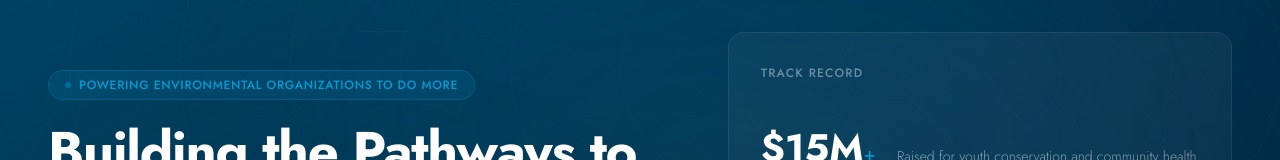
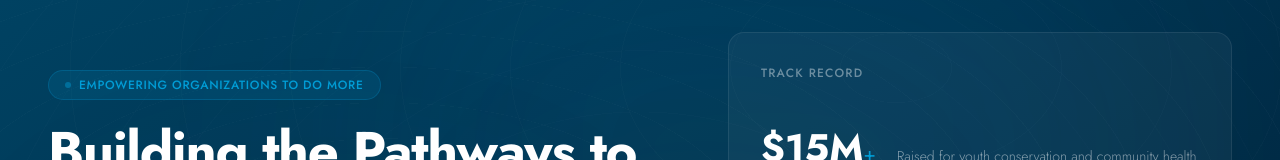
Before and after one commit to bwright77/wright-adventures, a React (Vite) app: page / in a window 1280 px wide. Shown: the part 172-332 px from the top of the page. Built offline with nearby package versions, Linux system fonts and the light colour scheme; no server answers.

Commit message:
Update routing

```diff
--- a/src/components/Hero.tsx
+++ b/src/components/Hero.tsx
@@ -19,7 +19,7 @@ export function Hero() {
         <div className="animate-fade-in-up">
           <div className="inline-flex items-center gap-2 px-4 py-1.5 bg-river/[0.12] border border-river/25 rounded-full text-river text-xs font-medium uppercase tracking-[0.06em] mb-6">
             <span className="w-1.5 h-1.5 bg-river rounded-full animate-pulse-dot" />
-            Powering Environmental Organizations to Do More
+            Empowering Organizations to Do More
           </div>
 
           <h1 className="text-4xl sm:text-5xl lg:text-[3.4rem] font-bold text-white leading-[1.12] tracking-tight mb-6">
```
Also changed, not shown: vercel.json (added).
